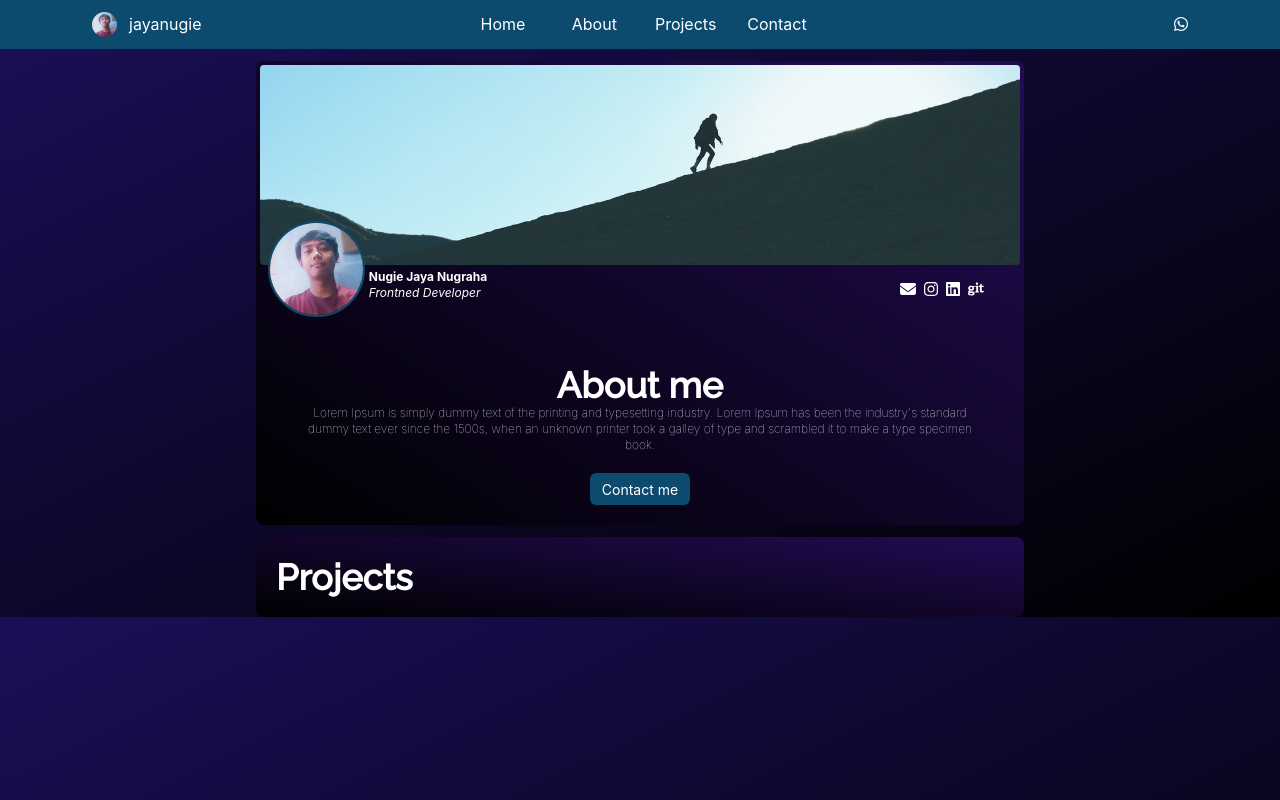
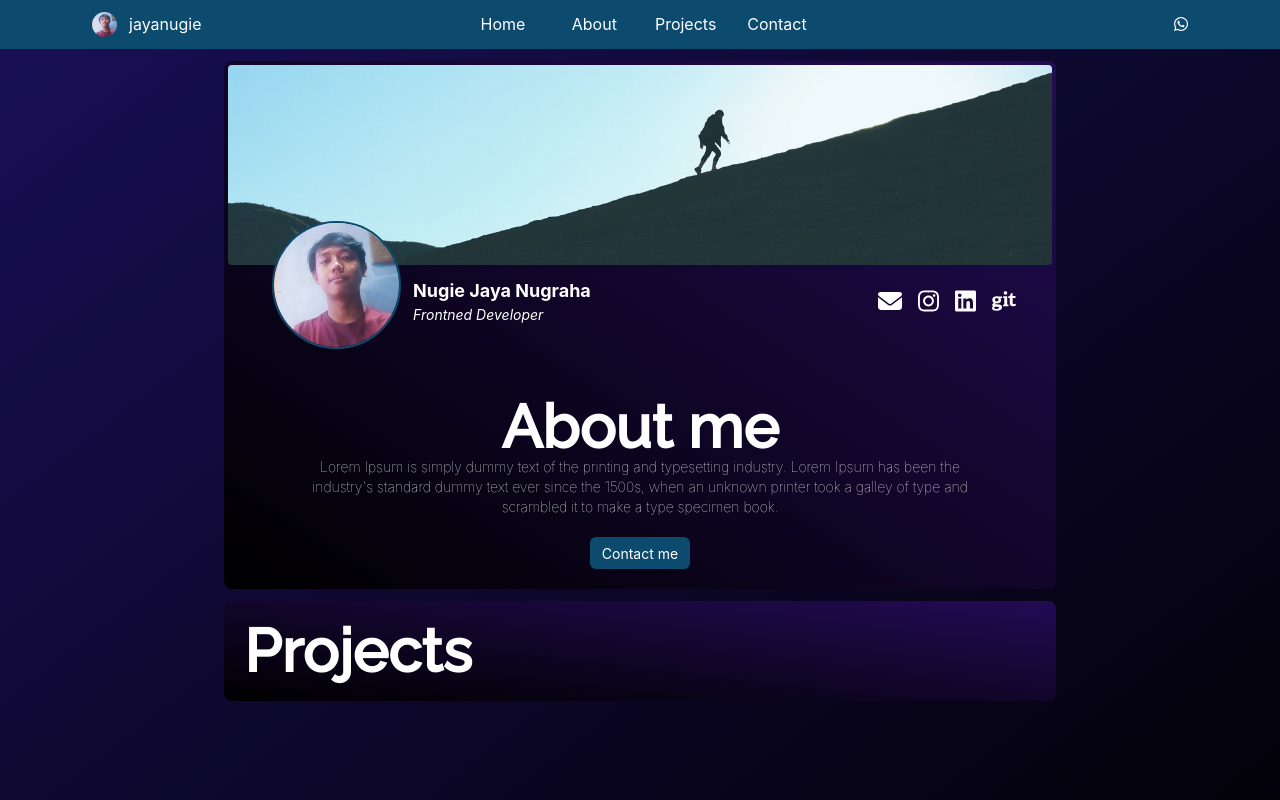
Before and after one commit to jayanugie/jayanugie.github.io, a React (Create React App) app: page / in a window 1280 px wide. Shown: the top 800 px of the page. Built offline with nearby package versions, Linux system fonts and the light colour scheme.

Commit message:
add breakpoint

```diff
--- a/src/App.js
+++ b/src/App.js
@@ -12,7 +12,7 @@ function App() {
   return (
     <div className="text-white">
       {/* navbar */}
-      <div className="p-3 bg-sky-900 sticky top-0">
+      <div className="p-3 bg-sky-900">
         <div className="container mx-auto lg:px-20 px-2 flex flex-row">
           <div className="basis-2/6">
             <div className="flex username">
@@ -61,7 +61,7 @@ function App() {
 
       {/* home page */}
       <div id="#home">
-        <div className="container mx-auto lg:px-64 px-1">
+        <div className="container mx-auto lg:px-56 px-1">
           <div className="mt-3 rounded-lg bg-card">
             <img
               alt="cover"
@@ -70,56 +70,56 @@ function App() {
             />
             {/* profile, name, title */}
             <div className="relative">
-              <div className="flex relative left-3 bottom-12">
+              <div className="flex relative left-3 bottom-12 lg:left-12">
                 <img
                   alt="profile"
                   src="profile.jpeg"
-                  className="rounded-full h-24 border-2 border-sky-900"
+                  className="rounded-full h-24 lg:h-32 border-2 border-sky-900"
                 />
-                <div className="mt-12 ml-1">
-                  <p className="font-bold text-xs">Nugie Jaya Nugraha</p>
-                  <p className="text-xs italic">Frontned Developer</p>
+                <div className="mt-12 ml-1 lg:mt-14 lg:ml-3">
+                  <p className="font-bold text-xs lg:text-lg">Nugie Jaya Nugraha</p>
+                  <p className="text-xs lg:text-sm italic">Frontned Developer</p>
                 </div>
               </div>
             </div>
 
             {/* link */}
             <div className="relative">
-              <div className="absolute right-10 bottom-16">
+              <div className="absolute right-10 bottom-16 lg:bottom-20">
                 <a
                   href="mailto:jayanugie14@gmail.com"
-                  className="mr-2"
+                  className="mr-2 lg:mr-4"
                   target="blank"
                 >
                   <FontAwesomeIcon
                     icon={faEnvelope}
-                    className="cursor-pointer h-4 hover:h-5"
+                    className="cursor-pointer h-4 hover:h-5 lg:h-6 lg:hover:h-7"
                   />
                 </a>
                 <a
                   href="https://www.instagram.com/jayanugie/"
-                  className="mr-2"
+                  className="mr-2 lg:mr-4"
                   target="blank"
                 >
                   <FontAwesomeIcon
                     icon={faInstagram}
-                    className="cursor-pointer h-4 hover:h-5"
+                    className="cursor-pointer h-4 hover:h-5 lg:h-6 lg:hover:h-7"
                   />
                 </a>
                 <a
                   href="https://www.linkedin.com/in/jayanugie/"
-                  className="mr-2"
+                  className="mr-2 lg:mr-4"
                   target="blank"
                 >
                   <FontAwesomeIcon
                     icon={faLinkedin}
-                    className="cursor-pointer h-4 hover:h-5"
+                    className="cursor-pointer h-4 hover:h-5 lg:h-6 lg:hover:h-7"
                   />
                 </a>
                 <a href="https://github.com/jayanugie" target="blank">
                   <FontAwesomeIcon
                     icon={faGit}
-                    className="cursor-pointer h-4 hover:h-5"
+                    className="cursor-pointer h-4 hover:h-5 lg:h-6 lg:hover:h-7"
                   />
                 </a>
               </div>
@@ -127,9 +127,9 @@ function App() {
 
             {/* About */}
             <div className="mx-6" id="#about">
-              <div className="px-5 rounded-lg text-center">
-                <p className="font-bold font-title text-4xl">About me</p>
-                <p className="text-xs font-thin">
+              <div className="px-5 lg:px-16 rounded-lg text-center">
+                <p className="font-bold font-title text-4xl lg:text-6xl">About me</p>
+                <p className="text-xs lg:text-sm font-thin">
                   Lorem Ipsum is simply dummy text of the printing and
                   typesetting industry. Lorem Ipsum has been the industry's
                   standard dummy text ever since the 1500s, when an unknown
@@ -147,10 +147,10 @@ function App() {
         </div>
       </div>
 
-      <div id="#projects">
-        <div className="container mx-auto lg:px-64 px-1">
+      <div id="#projects" className=" h-96">
+        <div className="container mx-auto lg:px-56 px-1">
           <div className="mt-3 rounded-lg bg-card p-5">
-            <p className="text-4xl font-bold font-title">Projects</p>
+            <p className="text-4xl lg:text-6xl font-bold font-title">Projects</p>
             <div>{/* carousel */}</div>
           </div>
         </div>
```
